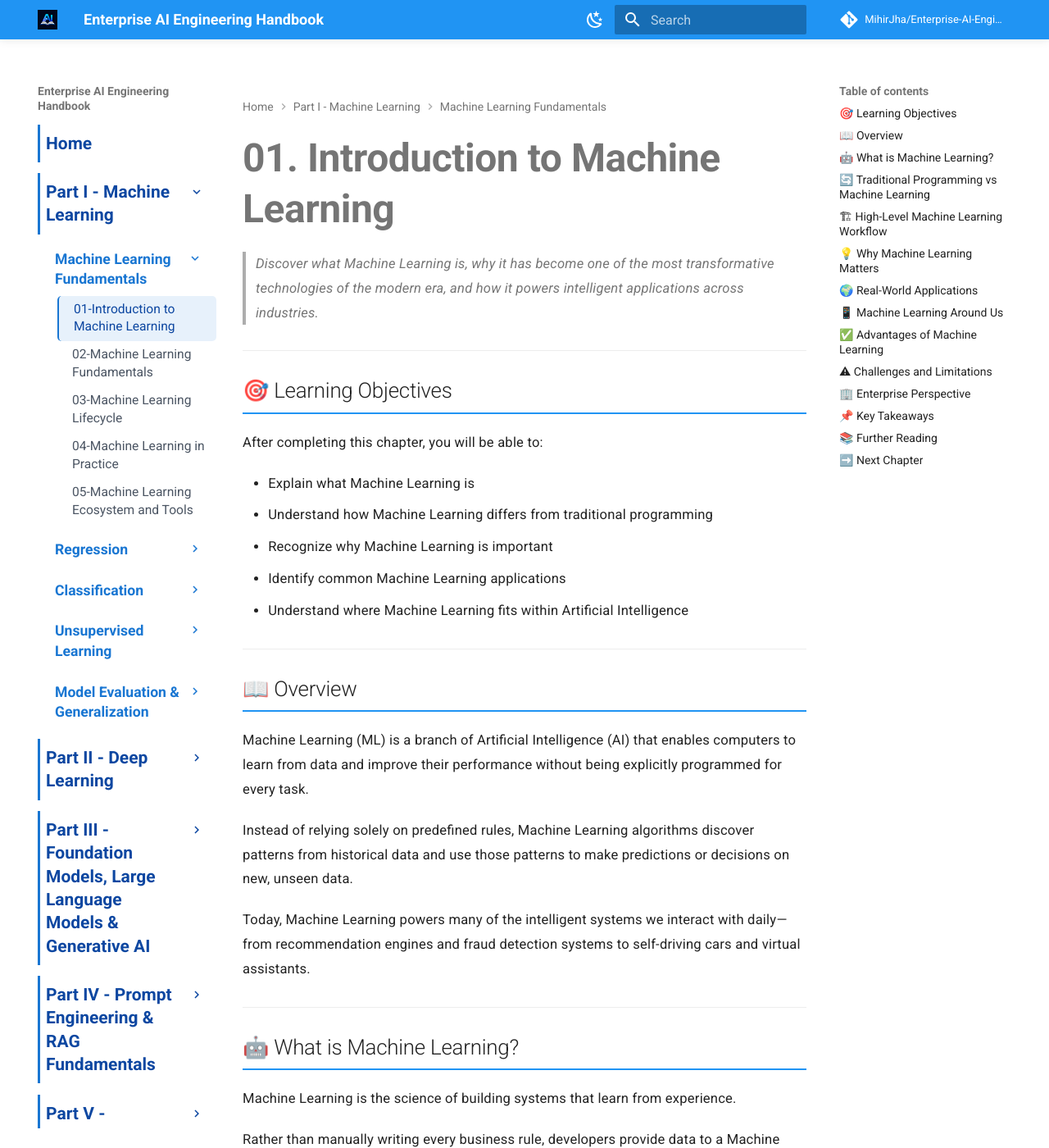
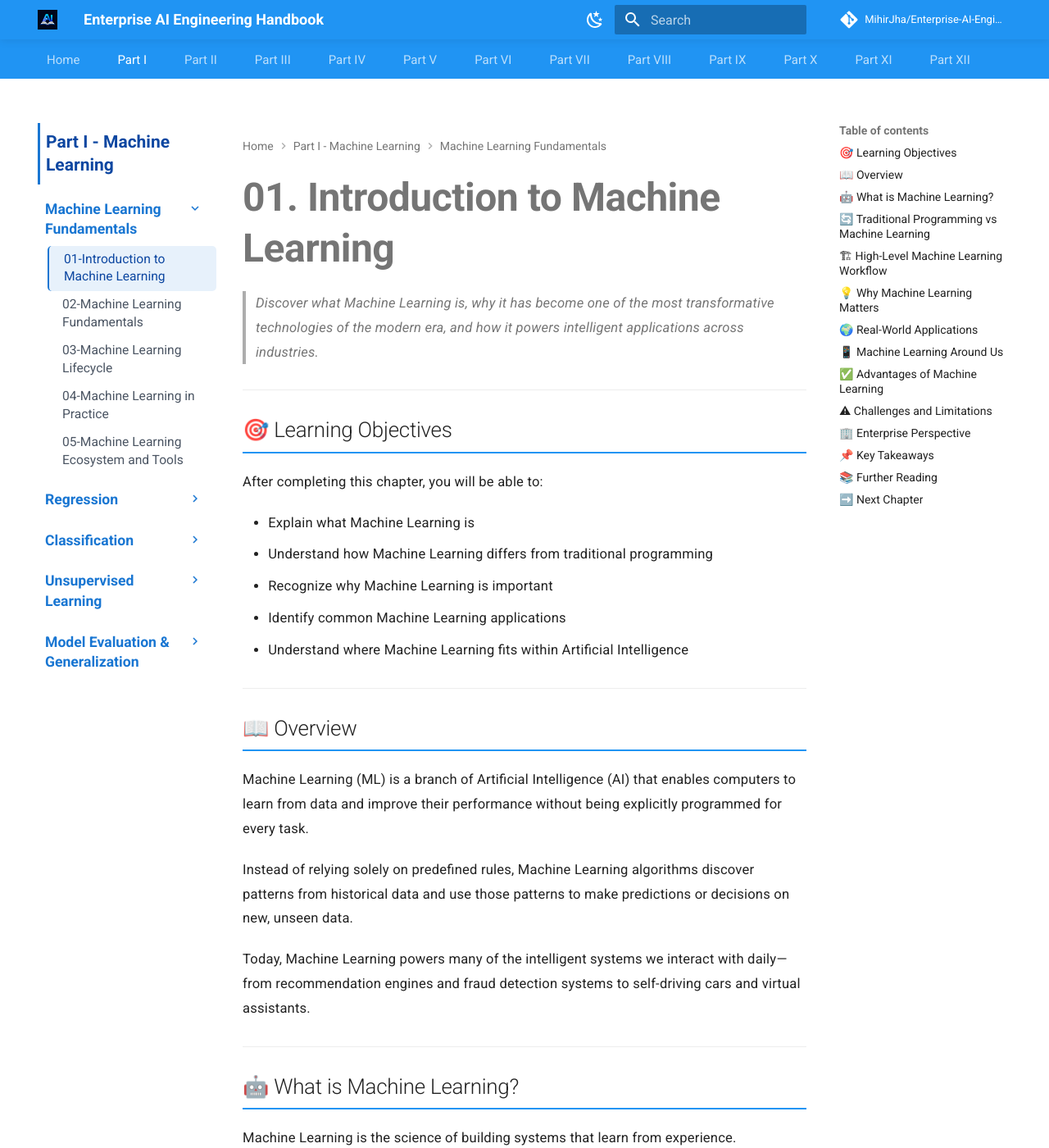
Before and after one commit to MihirKJha/enterprise-ai-engineering-handbook, an MkDocs documentation site: the page built from docs/01-machine-learning/01-introduction-to-machine-learning.md, in a window 1280 px wide and 1400 px high. Shown: the whole window at 82% size. Built offline with MkDocs 1.6.1 and Material for MkDocs 9.7.7, drawn with Linux system fonts in a browser that asks for light colours; comment, search, counter and statistics services are not loaded; some of the changed text lies outside the part shown.

Commit message:
Added navigation.css
Added navigation.css

```diff
--- /dev/null
+++ b/docs/stylesheets/navigation.css
@@ -0,0 +1,198 @@
+/* ============================================================
+   ENTERPRISE AI ENGINEERING HANDBOOK
+   Navigation Customization
+   ============================================================ */
+
+
+/* ------------------------------------------------------------
+   TOP NAVIGATION TABS
+   Show compact labels:
+   Home | Part I | Part II | ... | Part XII
+
+   The full names remain unchanged in the left sidebar.
+   ------------------------------------------------------------ */
+
+/* Home */
+.md-tabs__item:nth-child(1) .md-tabs__link {
+    font-size: 0;
+}
+
+.md-tabs__item:nth-child(1) .md-tabs__link::after {
+    content: "Home";
+    font-size: 0.75rem;
+}
+
+
+/* Part I */
+.md-tabs__item:nth-child(2) .md-tabs__link {
+    font-size: 0;
+}
+
+.md-tabs__item:nth-child(2) .md-tabs__link::after {
+    content: "Part I";
+    font-size: 0.75rem;
+}
+
+
+/* Part II */
+.md-tabs__item:nth-child(3) .md-tabs__link {
+    font-size: 0;
+}
+
+.md-tabs__item:nth-child(3) .md-tabs__link::after {
+    content: "Part II";
+    font-size: 0.75rem;
+}
+
+
+/* Part III */
+.md-tabs__item:nth-child(4) .md-tabs__link {
+    font-size: 0;
+}
+
+.md-tabs__item:nth-child(4) .md-tabs__link::after {
+    content: "Part III";
+    font-size: 0.75rem;
+}
+
+
+/* Part IV */
+.md-tabs__item:nth-child(5) .md-tabs__link {
+    font-size: 0;
+}
+
+.md-tabs__item:nth-child(5) .md-tabs__link::after {
+    content: "Part IV";
+    font-size: 0.75rem;
+}
+
+
+/* Part V */
+.md-tabs__item:nth-child(6) .md-tabs__link {
+    font-size: 0;
+}
+
+.md-tabs__item:nth-child(6) .md-tabs__link::after {
+    content: "Part V";
+    font-size: 0.75rem;
+}
+
+
+/* Part VI */
+.md-tabs__item:nth-child(7) .md-tabs__link {
+    font-size: 0;
+}
+
+.md-tabs__item:nth-child(7) .md-tabs__link::after {
+    content: "Part VI";
+    font-size: 0.75rem;
+}
+
+
+/* Part VII */
+.md-tabs__item:nth-child(8) .md-tabs__link {
+    font-size: 0;
+}
+
+.md-tabs__item:nth-child(8) .md-tabs__link::after {
+    content: "Part VII";
+    font-size: 0.75rem;
+}
+
+
+/* Part VIII */
+.md-tabs__item:nth-child(9) .md-tabs__link {
+    font-size: 0;
+}
+
+.md-tabs__item:nth-child(9) .md-tabs__link::after {
+    content: "Part VIII";
+    font-size: 0.75rem;
+}
+
+
+/* Part IX */
+.md-tabs__item:nth-child(10) .md-tabs__link {
+    font-size: 0;
+}
+
+.md-tabs__item:nth-child(10) .md-tabs__link::after {
+    content: "Part IX";
+    font-size: 0.75rem;
+}
+
+
+/* Part X */
+.md-tabs__item:nth-child(11) .md-tabs__link {
+    font-size: 0;
+}
+
+.md-tabs__item:nth-child(11) .md-tabs__link::after {
+    content: "Part X";
+    font-size: 0.75rem;
+}
+
+
+/* Part XI */
+.md-tabs__item:nth-child(12) .md-tabs__link {
+    font-size: 0;
+}
+
+.md-tabs__item:nth-child(12) .md-tabs__link::after {
+    content: "Part XI";
+    font-size: 0.75rem;
+}
+
+
+/* Part XII */
+.md-tabs__item:nth-child(13) .md-tabs__link {
+    font-size: 0;
+}
+
+.md-tabs__item:nth-child(13) .md-tabs__link::after {
+    content: "Part XII";
+    font-size: 0.75rem;
+}
+
+
+/* ------------------------------------------------------------
+   KEEP TOP TABS ON A SINGLE HORIZONTAL ROW
+   ------------------------------------------------------------ */
+
+.md-tabs__list {
+    display: flex;
+    flex-wrap: nowrap;
+    white-space: nowrap;
+}
+
+.md-tabs__item {
+    flex-shrink: 0;
+}
+
+
+/* ------------------------------------------------------------
+   SLIGHTLY REDUCE TAB SPACING
+   Gives all 12 Parts more room on desktop screens.
+   ------------------------------------------------------------ */
+
+.md-tabs__link {
+    padding-left: 0.55rem;
+    padding-right: 0.55rem;
+}
+
+
+/* ------------------------------------------------------------
+   MOBILE
+   Let Material handle horizontal navigation naturally.
+   ------------------------------------------------------------ */
+
+@media screen and (max-width: 76.1875em) {
+    .md-tabs__list {
+        overflow-x: auto;
+        scrollbar-width: thin;
+    }
+
+    .md-tabs__item {
+        flex-shrink: 0;
+    }
+}
--- a/mkdocs.yaml
+++ b/mkdocs.yaml
@@ -42,6 +42,7 @@ theme:
   features:
 
     # Navigation
+    - navigation.tabs
     - navigation.instant
     - navigation.tracking
     - navigation.indexes
@@ -486,6 +487,7 @@ extra_css:
   - stylesheets/homepage.css
   - stylesheets/custom.css
   - stylesheets/extra.css
+  - stylesheets/navigation.css
 
 extra_javascript:
   - https://unpkg.com/mermaid@11/dist/mermaid.min.js
```
